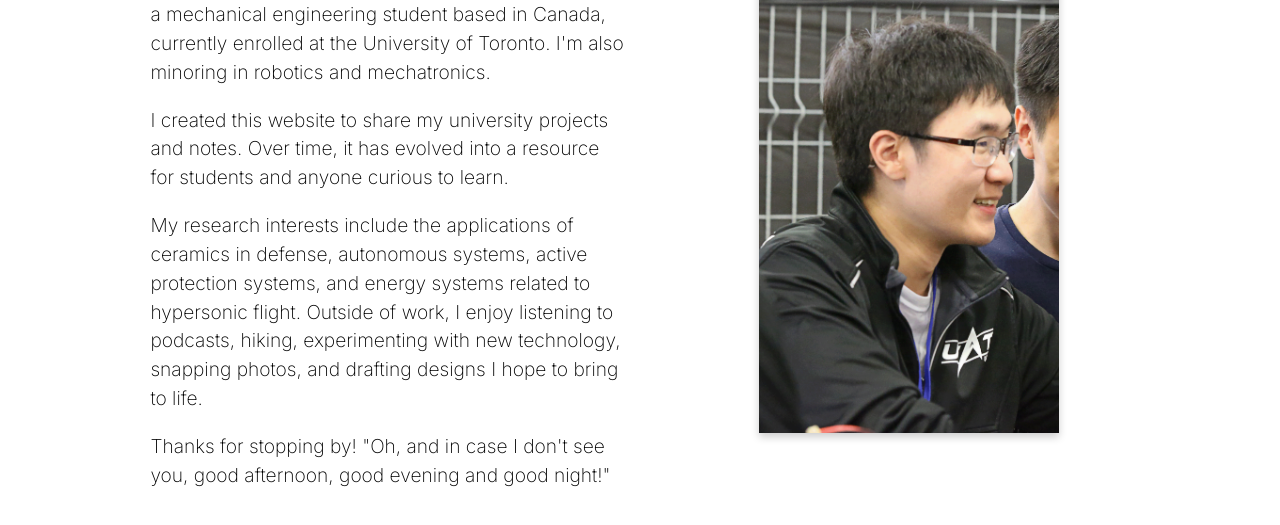
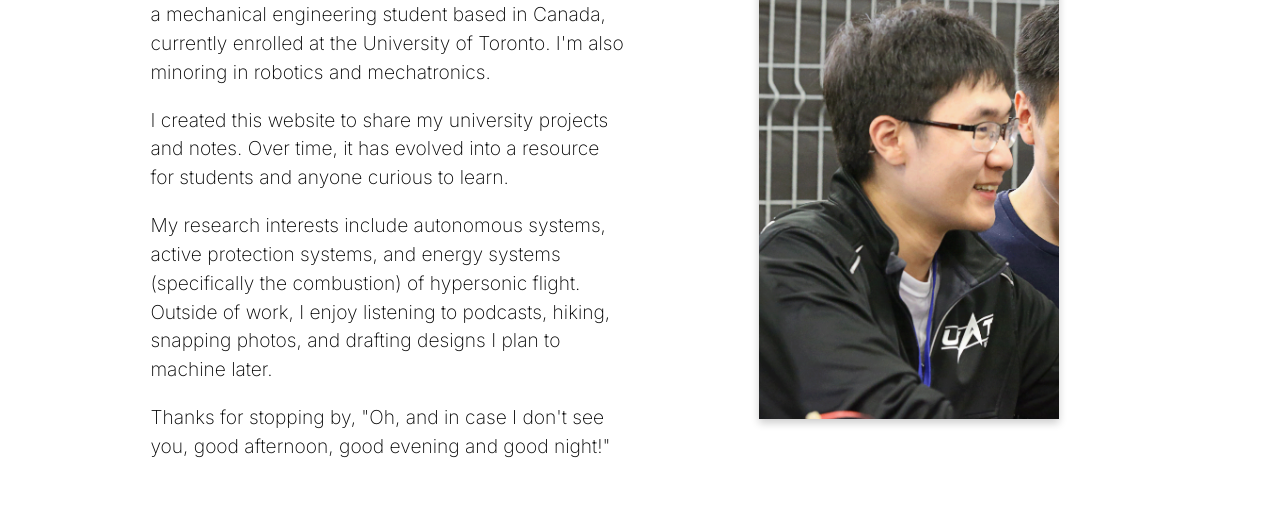
Before and after one commit to WoohyunJeon/WoohyunJeon.github.io, a plain HTML site: page bio.html in a window 1280 px wide. Shown: the part 293-818 px from the top of the page. Drawn offline with Linux system fonts and the light colour scheme.

Commit message:
3.1 updated bio

```diff
--- a/bio.html
+++ b/bio.html
@@ -45,10 +45,10 @@
                 I created this website to share my university projects and notes. Over time, it has evolved into a resource for students and anyone curious to learn.
             </p>
             <p>
-                My research interests include the applications of ceramics in defense, autonomous systems, active protection systems, and energy systems related to hypersonic flight. Outside of work, I enjoy listening to podcasts, hiking, experimenting with new technology, snapping photos, and drafting designs I hope to bring to life.
+                My research interests include autonomous systems, active protection systems, and energy systems (specifically the combustion) of hypersonic flight. Outside of work, I enjoy listening to podcasts, hiking, snapping photos, and drafting designs I plan to machine later.
             </p>
             <p>
-                Thanks for stopping by! "Oh, and in case I don't see you, good afternoon, good evening and good night!"
+                Thanks for stopping by, "Oh, and in case I don't see you, good afternoon, good evening and good night!"
             </p>
         </div>
 
```
